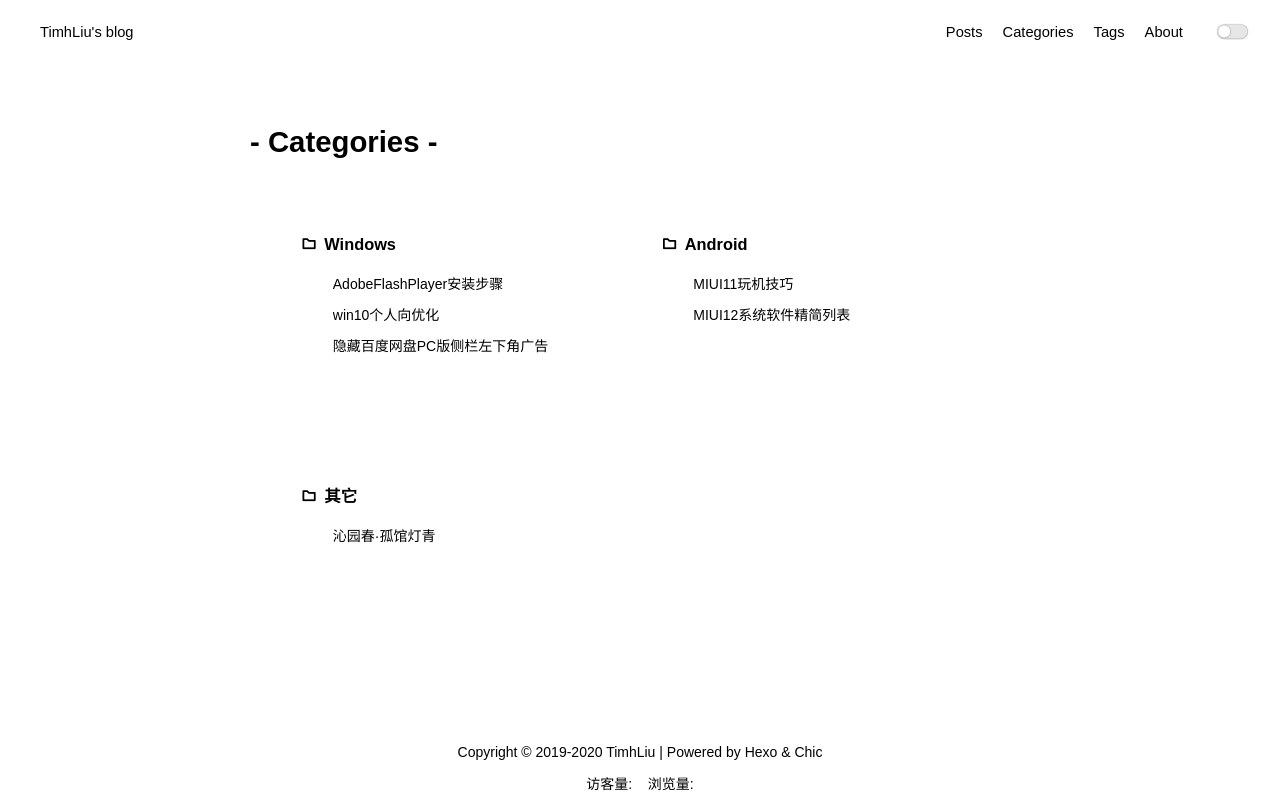
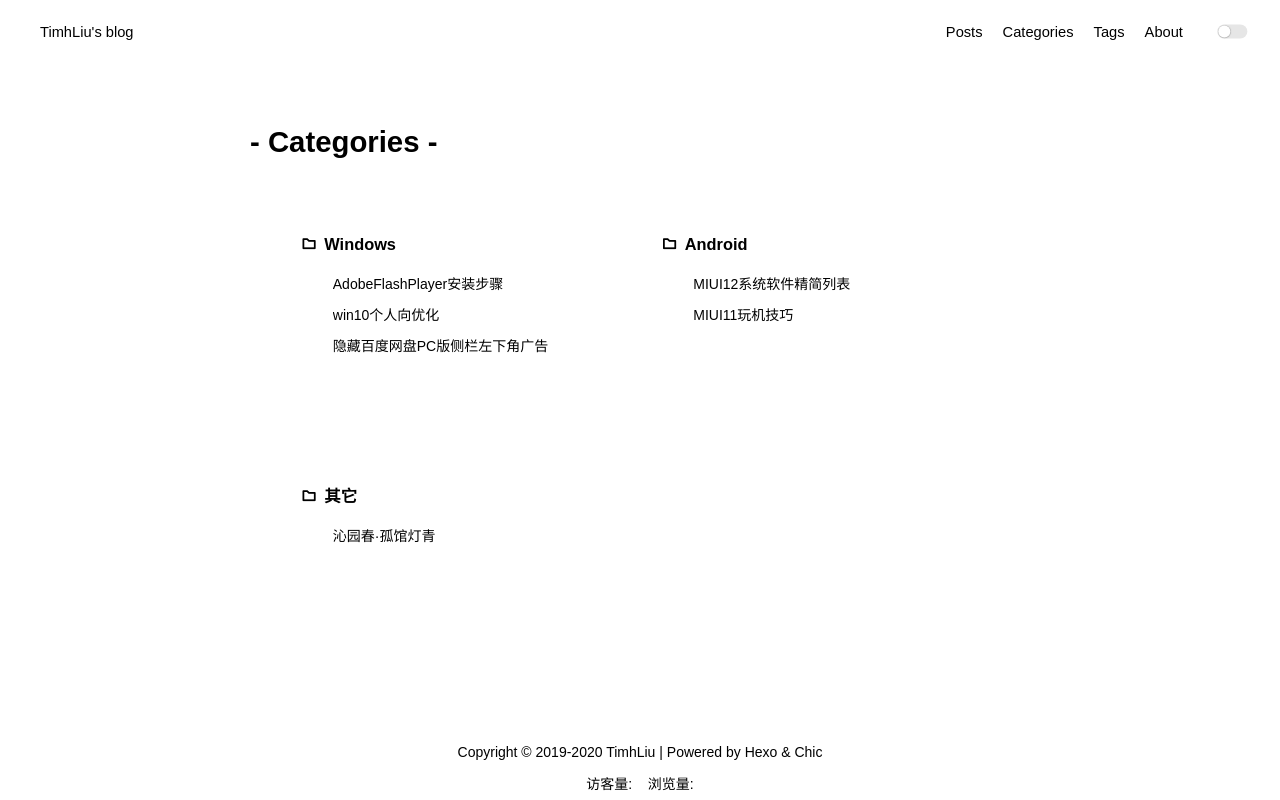
Before and after one commit to TimhLiu/TimhLiu.github.io, a plain HTML site: page category/index.html in a window 1280 px wide. Drawn offline with Linux system fonts and the light colour scheme; some packages are replaced by stand-ins of ours; a script that the page names is missing.

Commit message:
Site updated: 2020-10-16 23:07:38

```diff
--- a/category/index.html
+++ b/category/index.html
@@ -232,7 +232,7 @@
 
                                     <article class="archive-item">
                                         <a class="archive-item-link"
-                                           href="/posts/42024.html">MIUI11玩机技巧</a>
+                                           href="/posts/56946.html">MIUI12系统软件精简列表</a>
                                     </article>
 
 
@@ -243,7 +243,7 @@
 
                                     <article class="archive-item">
                                         <a class="archive-item-link"
-                                           href="/posts/56946.html">MIUI12系统软件精简列表</a>
+                                           href="/posts/42024.html">MIUI11玩机技巧</a>
                                     </article>
 
 
--- a/css/style.css
+++ b/css/style.css
@@ -280,7 +280,6 @@ input[type="radio"]:not(:checked) + label:after {
 	display: inline-block;
 	height: 14px;
 	position: relative;
-	box-shadow: 0.2px 0.2px 1px 0.5px rgb(180,180,180);
 	width: 30px;
 }
 
@@ -298,7 +297,6 @@ input[type="radio"]:not(:checked) + label:after {
 
 .switch_default:checked + label {
 	background-color: #E6E6E6;
-	box-shadow: none;
 }
 
 .switch_default:checked + label:after {
```
